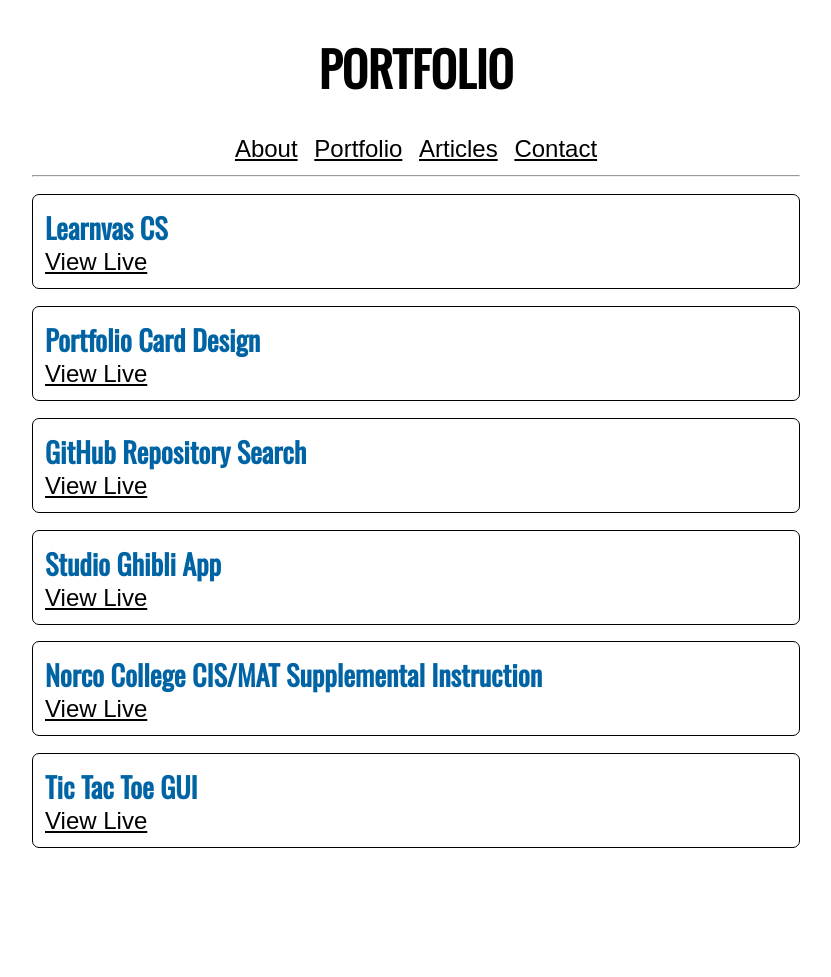
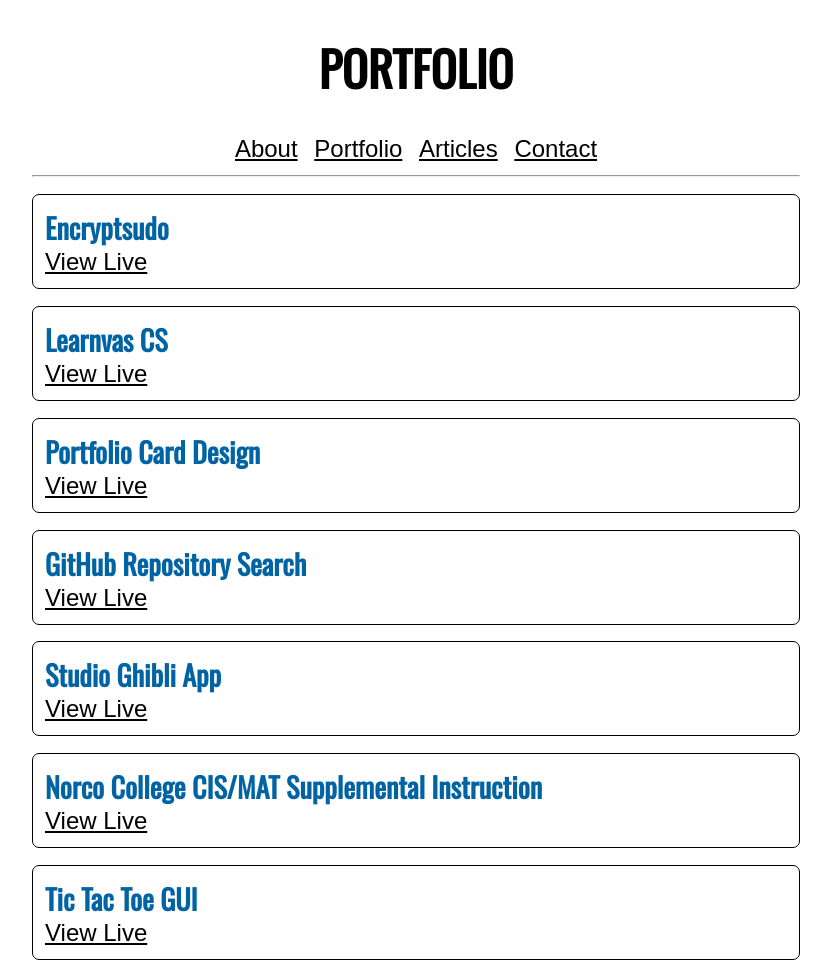
Before and after one commit to johnnyvalles/johnnyvalles.github.io, a Jekyll site: the page built from portfolio.html, in a window 1280 px wide. Shown: the whole page, without its empty margins (224-1055 px from the left). Built offline with Jekyll 4.4.1, drawn with Linux system fonts in a browser that asks for light colours; a style sheet for code colours, icons or effects is not loaded; before the commit the page ends 900 px from its top, so only the background shows below that.

Commit message:
Update projects.yml

```diff
--- a/_data/projects.yml
+++ b/_data/projects.yml
@@ -1,3 +1,6 @@
+- name: Encryptsudo
+  live: http://github.com/johnnyvalles/encryptsudo-site/
+
 - name: Learnvas CS
   live: http://github.com/johnnyvalles/learnvas.git/
 
```
